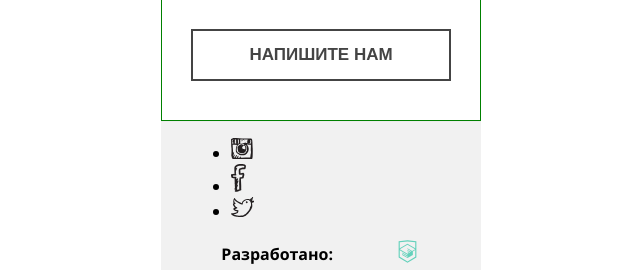
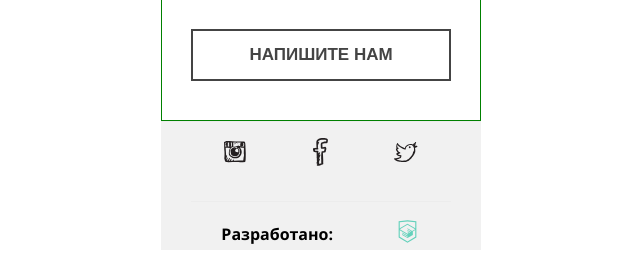
Before and after one commit to kondrse/207684-mishka-18, a website: page source/index.html in a window 1280 px wide. Shown: the part 3155-3425 px from the top of the page, without its empty margins (319-959 px from the left). Drawn offline with nearby package versions, Linux system fonts and the light colour scheme; files that its build step writes are made by us from their sources.

Commit message:
создал стили для social

```diff
--- /dev/null
+++ b/source/less/blocks/social.less
@@ -0,0 +1,11 @@
+.social-list {
+  list-style: none;
+  border-bottom: 1px solid #ececec;
+  padding: 0;
+  display: flex;
+  width: 260px;
+  flex-direction: row;
+  justify-content: space-around;
+  align-items: center;
+  padding-bottom: 30px;
+}
--- a/source/less/style.less
+++ b/source/less/style.less
@@ -18,3 +18,4 @@
 @import "blocks/checkbox.less";
 @import "blocks/list-item.less";
 @import "blocks/slider.less";
+@import "blocks/social.less";
```
